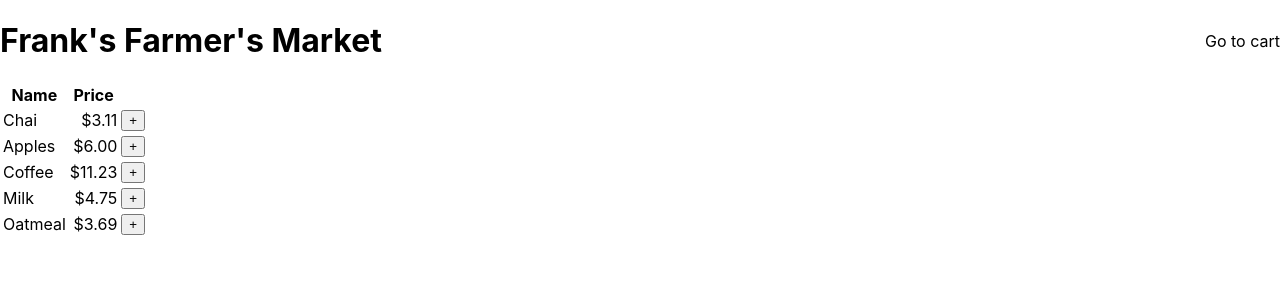
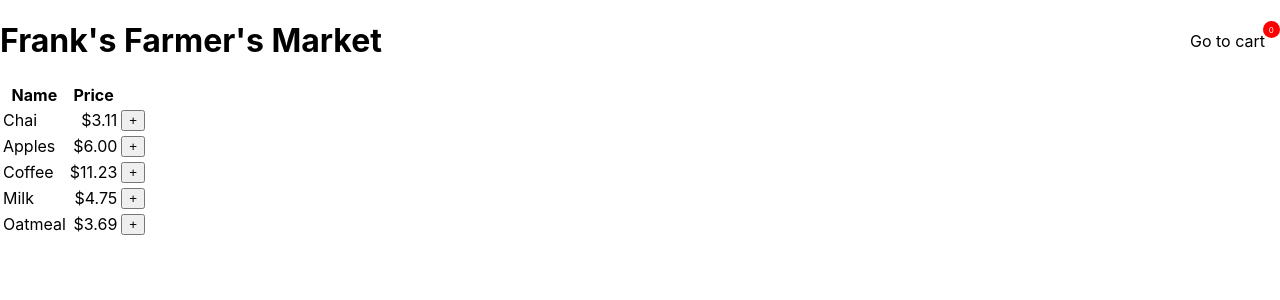
Before and after one commit to cdcasey/farmers-market, a React (Create React App) app: page / in a window 1280 px wide. Shown: the top 300 px of the page. Built offline with nearby package versions, Linux system fonts and the light colour scheme; the HTML template or start-up script is replaced by a standard one.

Commit message:
Notifier reports number of items in cart

```diff
--- a/src/App.js
+++ b/src/App.js
@@ -3,12 +3,25 @@ import React, { Component } from 'react';
 import Header from './components/Header';
 import ItemTable from './components/ItemTable';
 
+import { inventory } from './market';
+
 class App extends Component {
+    state = {
+        cart: []
+    };
+
+    addToCart(event) {
+        console.log(event.target);
+        this.setState({
+            cart: [...this.state.cart, inventory[event.target.id]]
+        });
+    }
+
     render() {
         return (
             <React.Fragment>
-                <Header />
-                <ItemTable />
+                <Header cart={this.state.cart} />
+                <ItemTable add={this.addToCart.bind(this)} />
             </React.Fragment>
         );
     }
--- a/src/components/AddButton.js
+++ b/src/components/AddButton.js
@@ -1,7 +1,9 @@
-import React, { Component } from 'react';
+import React from 'react';
 
-export default class AddButton extends Component {
-    render() {
-        return <button>+</button>;
-    }
+export default function AddButton(props) {
+    return (
+        <button id={props.code} onClick={props.add} data-testid="add-button">
+            +
+        </button>
+    );
 }
--- a/src/components/Header.js
+++ b/src/components/Header.js
@@ -1,11 +1,22 @@
 import React, { Component } from 'react';
 
 export default class Header extends Component {
+    constructor(props) {
+        super(props);
+    }
+
     render() {
+        const numItems = this.props.cart.length || 0;
+
         return (
             <header className="container" data-testid="header-container">
                 <h1>Frank's Farmer's Market</h1>
-                <div>Go to cart</div>
+                <div className="header__right-nav">
+                    Go to cart
+                    <span className="header__notifier" data-testid="num-items">
+                        {numItems}
+                    </span>
+                </div>
             </header>
         );
     }
--- a/src/components/ItemTable.js
+++ b/src/components/ItemTable.js
@@ -5,13 +5,19 @@ import AddButton from './AddButton';
 import { inventory } from '../market';
 
 export default class ItemList extends Component {
+    constructor(props) {
+        super(props);
+    }
+
     render() {
         const items = _.values(inventory).map((item) => {
             return (
                 <tr key={item.code} data-testid="item">
                     <td>{item.name}</td>
                     <td className="items__price">${item.price.toFixed(2)}</td>
-                    <td>{<AddButton />}</td>
+                    <td>
+                        {<AddButton code={item.code} add={this.props.add} />}
+                    </td>
                 </tr>
             );
         });
--- a/src/index.css
+++ b/src/index.css
@@ -1,3 +1,7 @@
+html {
+    font-size: 62.5%;
+}
+
 body {
     margin: 0;
     padding: 0;
@@ -6,6 +10,7 @@ body {
         'Helvetica Neue', sans-serif;
     -webkit-font-smoothing: antialiased;
     -moz-osx-font-smoothing: grayscale;
+    font-size: 1.6rem;
 }
 
 code {
@@ -26,3 +31,23 @@ button {
 .items__price {
     text-align: right;
 }
+
+.header__right-nav {
+    position: relative;
+    margin-right: 1.5rem;
+}
+
+.header__notifier {
+    color: #fcfcfc;
+    background-color: red;
+    border-radius: 50%;
+    height: 1.75rem;
+    width: 1.75rem;
+    font-size: 0.8rem;
+    display: flex;
+    align-items: center;
+    justify-content: center;
+    position: absolute;
+    top: -1rem;
+    right: -1.5rem;
+}
```
Also changed, not shown: 1 other file (tests, documents, lock files or other folders).
